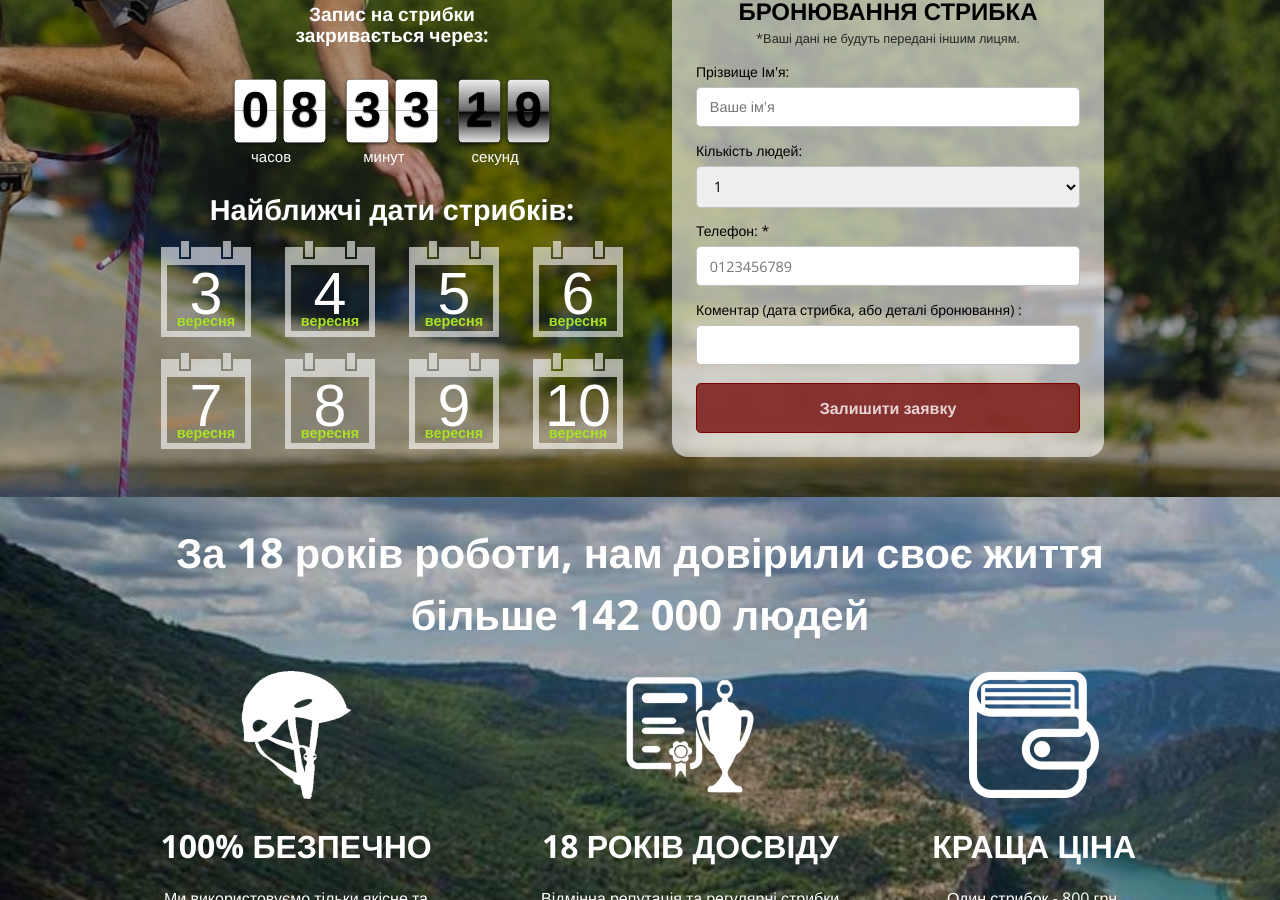
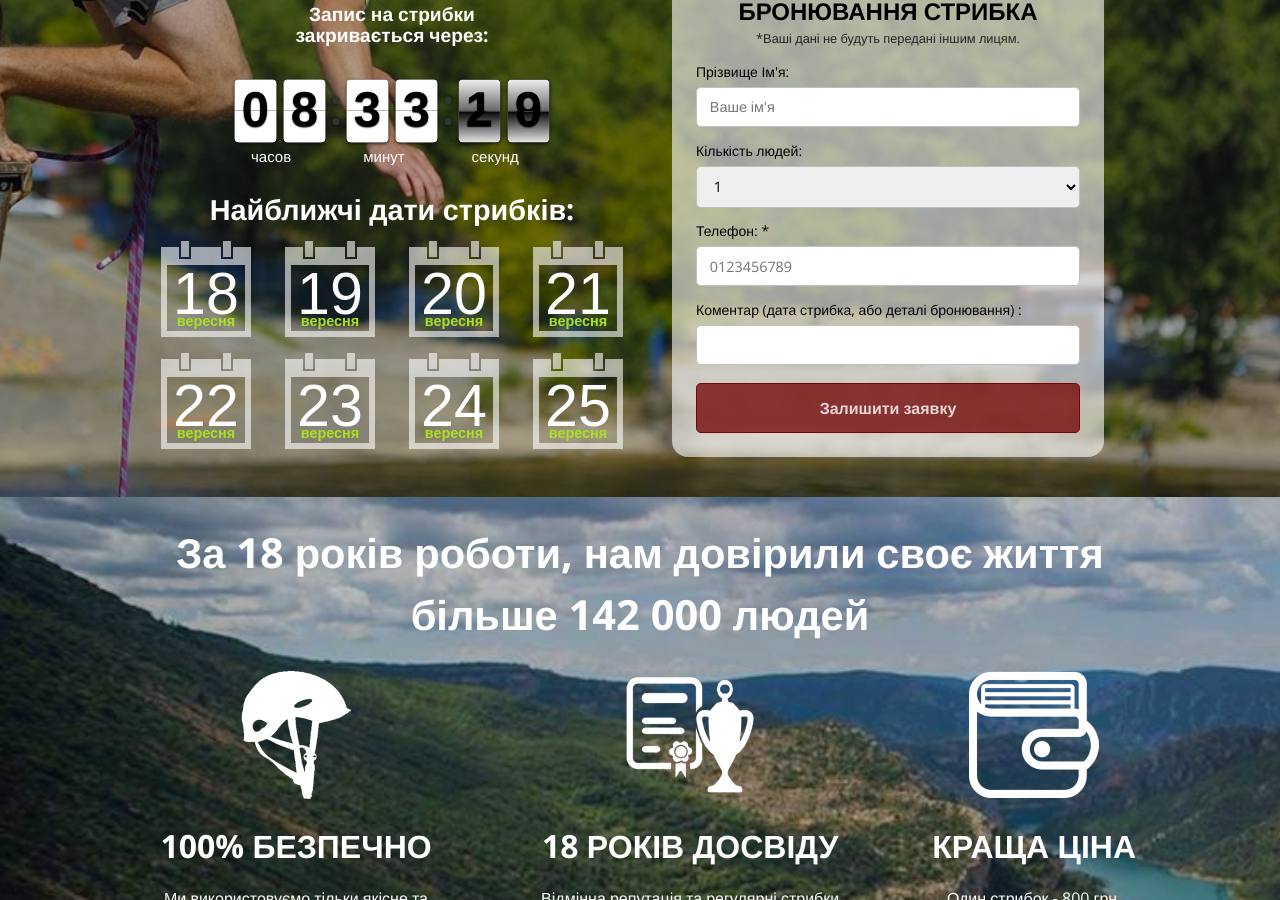
Before and after one commit to Andreyfilko/go-jump, a Jekyll site: the page built from index.md, in a window 1280 px wide and 900 px high, scrolled down 499 px. Built offline with Jekyll 4.4.1, drawn with Linux system fonts in a browser that asks for light colours; some web fonts are replaced; some of the changed text lies outside the part shown.

Commit message:
Update _config.yml

```diff
--- a/_config.yml
+++ b/_config.yml
@@ -35,11 +35,11 @@ google_analytics:
 theme: jekyll-theme-cayman
 
 dates:
-  - 2026-09-03
-  - 2026-09-04
-  - 2026-09-05
-  - 2026-09-06
-  - 2026-09-07
-  - 2026-09-08
-  - 2026-09-09
-  - 2026-09-10
+  - 2026-09-18
+  - 2026-09-19
+  - 2026-09-20
+  - 2026-09-21
+  - 2026-09-22
+  - 2026-09-23
+  - 2026-09-24
+  - 2026-09-25
```
